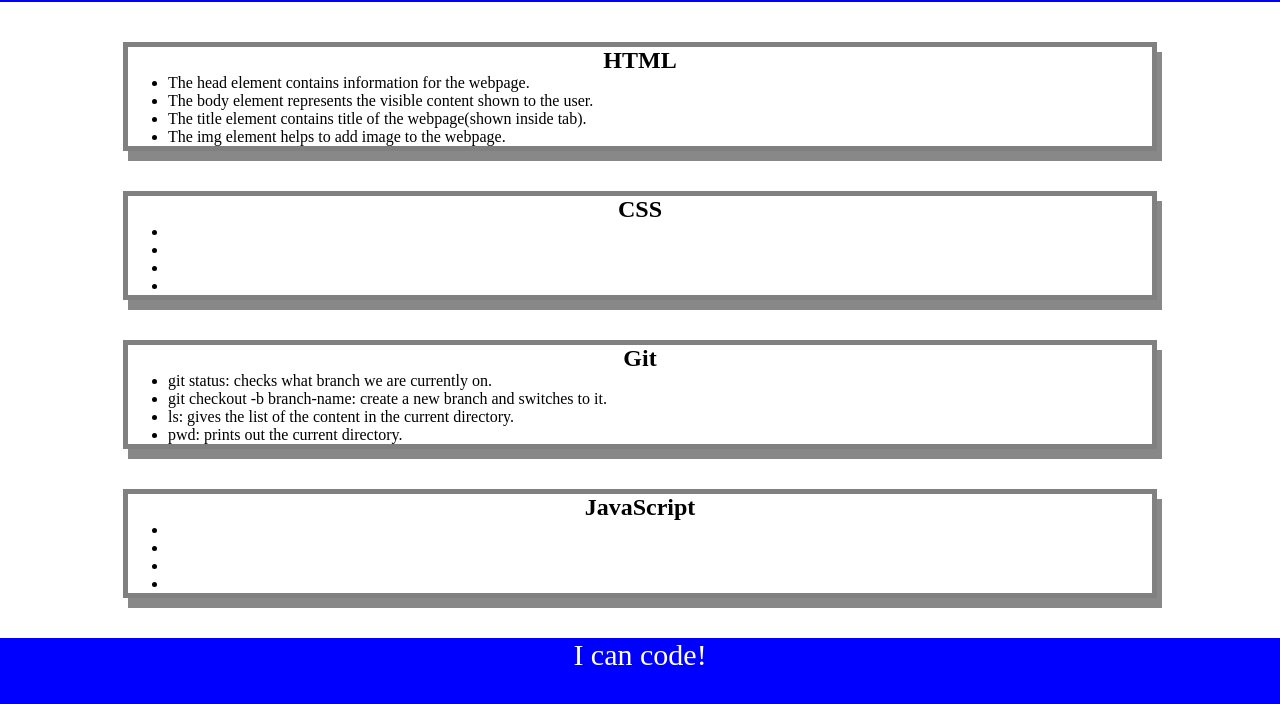
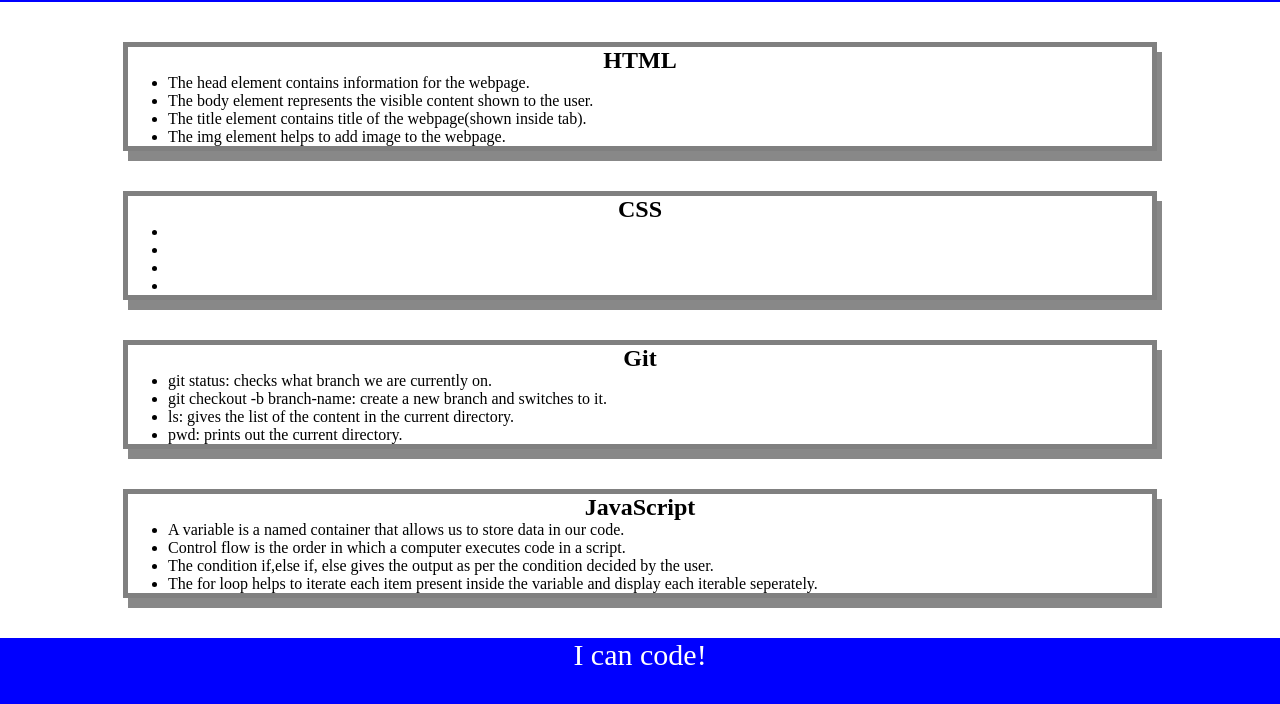
Before and after one commit to usachdeva/prework-study_guide, a plain HTML site: page index.html in a window 1280 px wide. Shown: the part 118-822 px from the top of the page. Drawn offline with Linux system fonts and the light colour scheme.

Commit message:
added code to the javascript file

```diff
--- a/assets/script.js
+++ b/assets/script.js
@@ -1,21 +1,28 @@
-/*
-const topic = "HTML";
+const topics = ["HTML", "CSS", "Git", "JavaScript"];
+const randomTopic = topics[Math.floor(Math.random() * topics.length)];
 
-if (topic === "HTML") {
+function listTopics() {
+  for (let x = 0; x < topics.length; x++) {
+    console.log(topics[x]);
+  }
+}
+
+function selectTopic() {
+  if (randomTopic === "HTML") {
     console.log("Let's study HTML!");
-} else if (topic === "CSS") {
+  } else if (randomTopic === "CSS") {
     console.log("Let's study CSS!");
-} else if (topic === "Git") {
+  } else if (randomTopic === "Git") {
     console.log("Let's study Git!");
-} else if (topic === "JavaScript") {
+  } else if (randomTopic === "JavaScript") {
     console.log("Let's study JavaScript!");
   } else {
     console.log("Please try again!");
   }
-*/
+}
 
-const topics = ["HTML", "CSS", "Git", "JavaScript"];
+console.log("Here are the topics we learned through Prework:");
+listTopics();
 
-for (let x = 0; x < topics.length; x++) {
-  console.log(topics[x]);
-}
+console.log("Which topic should we study first?");
+selectTopic(topics[0]);
--- a/index.html
+++ b/index.html
@@ -53,10 +53,22 @@
       <section class="card" id="javascript-section">
         <h2>JavaScript</h2>
         <ul>
-          <li></li>
-          <li></li>
-          <li></li>
-          <li></li>
+          <li>
+            A variable is a named container that allows us to store data in our
+            code.
+          </li>
+          <li>
+            Control flow is the order in which a computer executes code in a
+            script.
+          </li>
+          <li>
+            The condition if,else if, else gives the output as per the condition
+            decided by the user.
+          </li>
+          <li>
+            The for loop helps to iterate each item present inside the variable
+            and display each iterable seperately.
+          </li>
         </ul>
       </section>
     </main>
```
Lines whose indentation alone changed are shown as unchanged.
